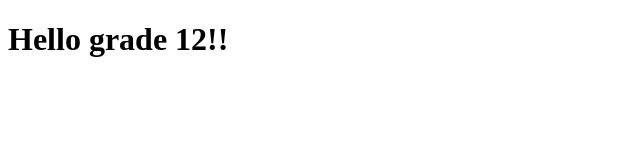
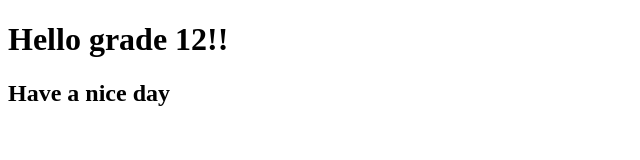
Before and after one commit to shantitechnical/OJT-GRADE12, a plain HTML site: page index.html in a window 1280 px wide. Shown: the whole page, without its empty margins (0-640 px from the left). Drawn offline with Linux system fonts and the light colour scheme.

Commit message:
html updated

```diff
--- a/index.html
+++ b/index.html
@@ -7,5 +7,6 @@
 </head>
 <body>
     <h1>Hello grade 12!!</h1>
+    <h2>Have a nice day</h2>
 </body>
 </html>
```
